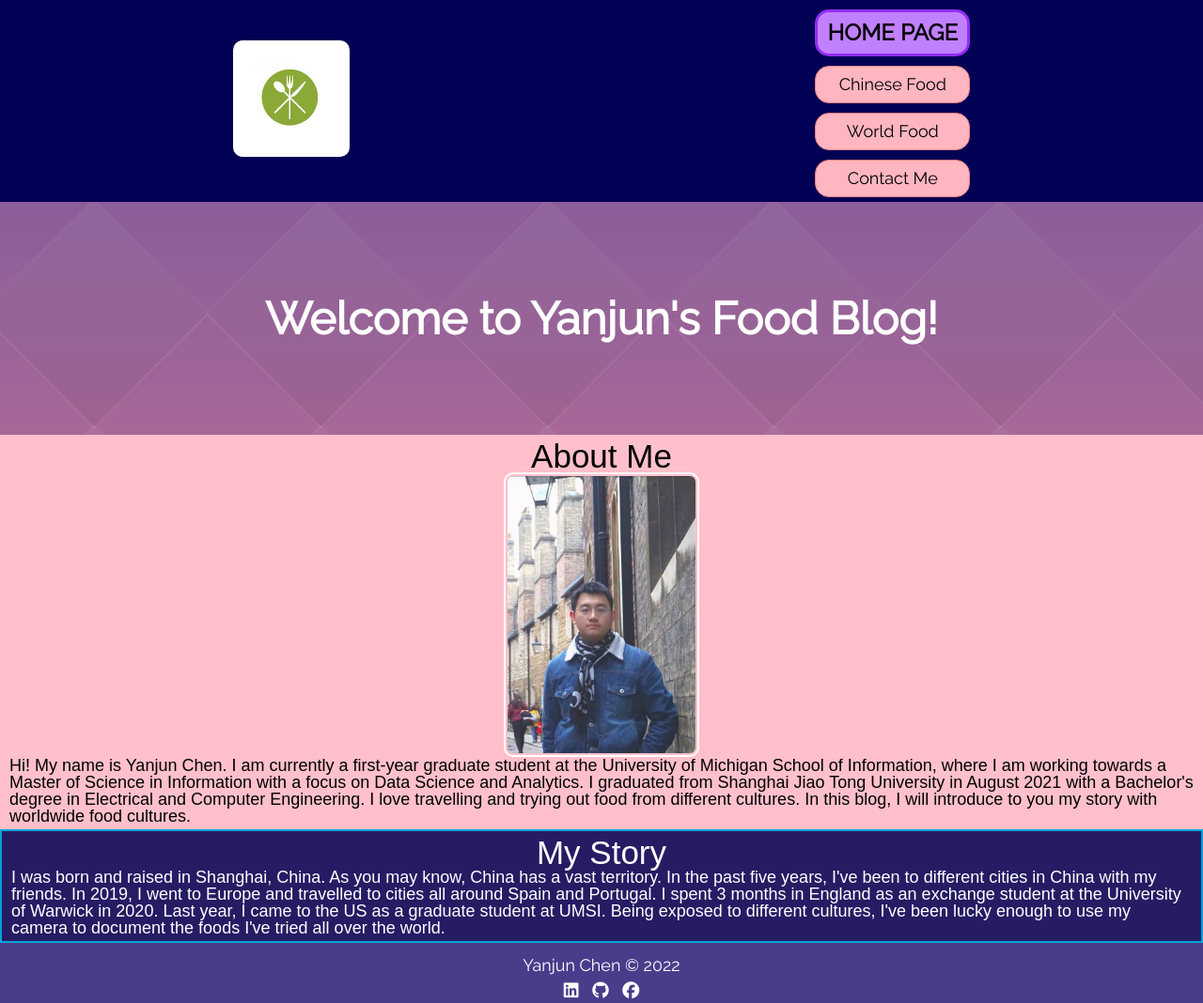
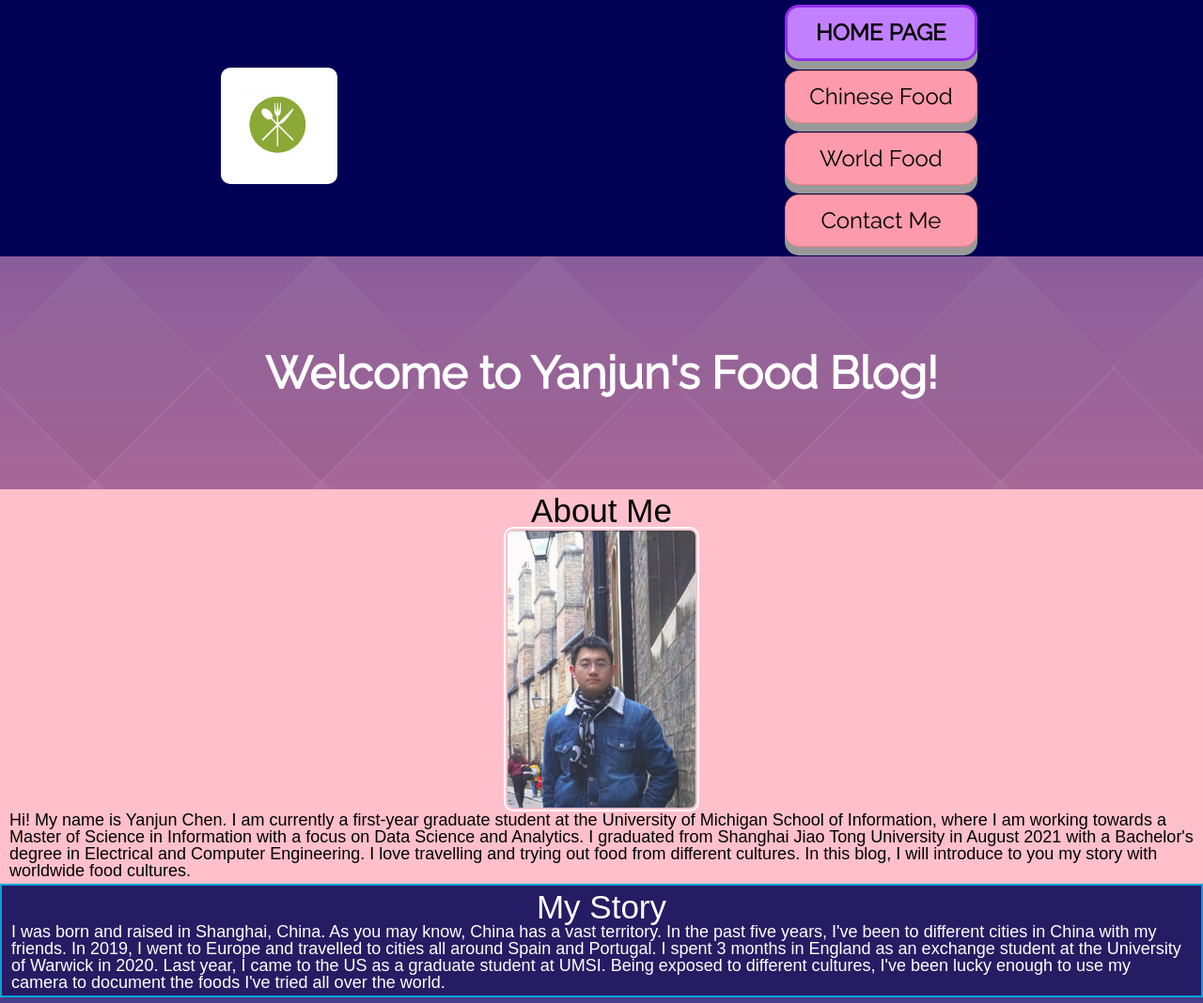
Before and after one commit to markyanjunch/si539-mobileview, a plain HTML site: page index.html in a window 1280 px wide. Shown: the top 1068 px of the page at 94% size. Drawn offline with Linux system fonts and the light colour scheme.

Commit message:
add challenge part

```diff
--- a/css/style.css
+++ b/css/style.css
@@ -67,19 +67,31 @@ nav>a:visited {
 	color: rgb(255, 255, 255);
 }
 
+/* challenge part */
 nav li {
-	background-color: lightpink;
-	font-size: 18px;
-	padding:10px;
+	display: inline-block;
+	padding: 15px 25px;
+	font-size: 24px;
+	cursor: pointer;
+	text-align: center;
+	text-decoration: none;
+	outline: none;
+	color: black;
+	background-color: rgb(253, 155, 172);
 	border: 1px solid lightcoral;
 	border-radius: 15px;
-	display: inline-block;
-    text-align: center;
-	margin-top: 10px;
+	box-shadow: 0 9px #999;
+	margin: 5px;
+  }
+
+nav li:hover {
+	background-color: lightpink;
 }
 
-nav li a:visited{
-	color: rgb(0, 0, 0);
+nav li:active {
+	background-color: lightpink;
+	box-shadow: 0 5px #666;
+	transform: translateY(4px);
 }
 
 .active {
```
